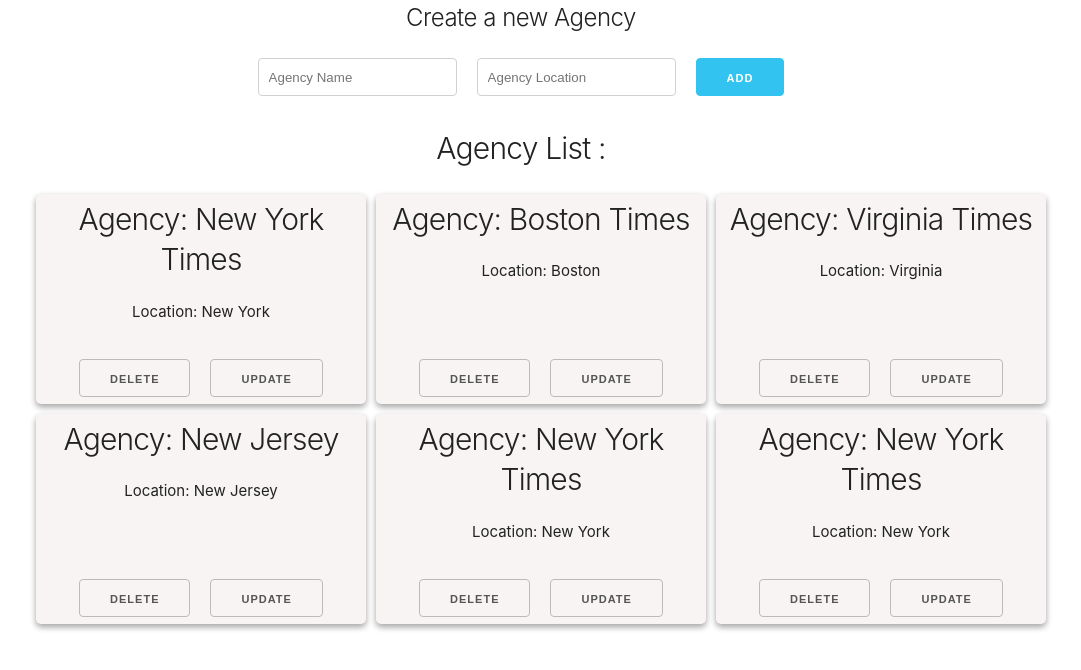
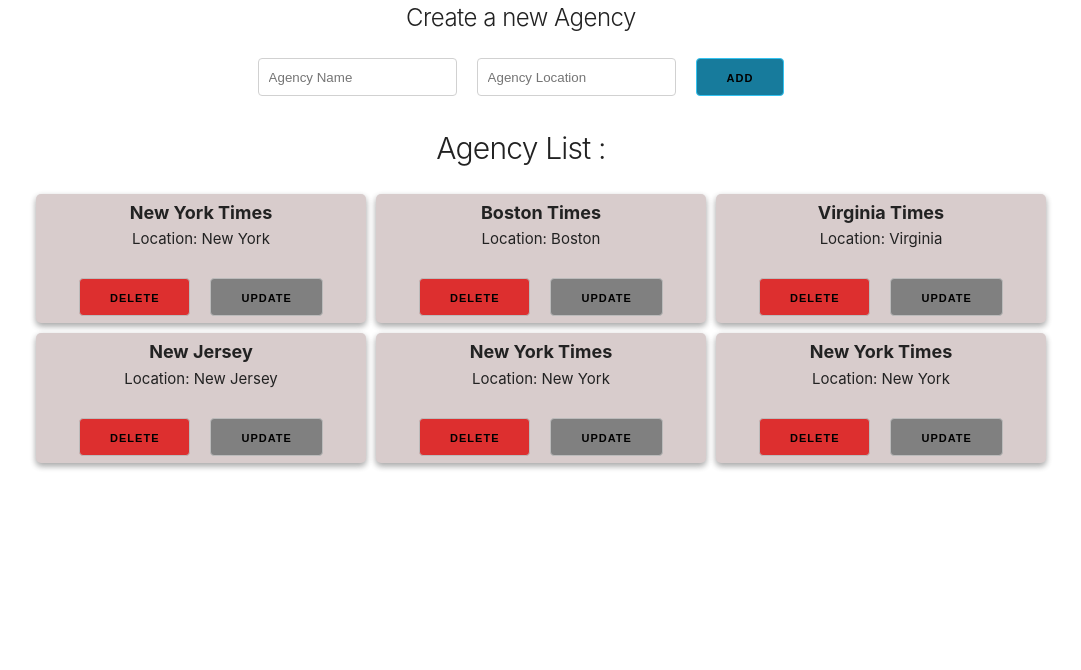
Before and after one commit to kawsarhussen16/agency-list, a React (Create React App) app in the folder myapp/: page / in a window 1280 px wide. Shown: the top 670 px of the page, without its empty margins (119-1200 px from the left). Built offline with nearby package versions, Linux system fonts and the light colour scheme.

Commit message:
Folder structure and some style updated

```diff
--- a/myapp/src/App.css
+++ b/myapp/src/App.css
@@ -4,4 +4,21 @@
 
 .input-box, .btn{
   margin: 2px 10px;
+  color: black;
 }
+.btn.button-primary{
+  color: black;
+  background: rgb(23, 123, 156);
+}
+.btn.button-secondary{
+  background-color: rgb(221, 47, 47);
+}
+.btn.button-update{
+  background-color: grey;
+}
+.btn.button-cancel{
+  background: rgb(157, 211, 230);
+}
+.btn:hover{
+  color: white;
+}
--- a/myapp/src/components/agency-list/addForm.js
+++ b/myapp/src/components/agency-list/addform/index.js
@@ -1,7 +1,7 @@
 import React from 'react'
 import { connect } from 'react-redux'
-import { addAgency } from "../../Redux/actions/agencies";
-import "./addForm.style.scss";
+import { addAgency } from "../../../Redux/actions/agencies";
+import "./index.scss";
 
 const initialState = {
      name: "",
--- a/myapp/src/components/display-data/index.js
+++ b/myapp/src/components/agency-list/display-data/index.js
@@ -1,24 +1,24 @@
 import React from 'react';
-import "./index.style.scss";
+import "./index.scss";
 
 const DisplayData = ({ agency, deleteAgency, updateAgency }) => {
      let { id, name, location } = agency;
      return (
           <div className="agency-list-item" key={id}>
                <div>
-                    <h4 >
-                         Agency: {name}
-                    </h4>
+                    <div className="agency-list-title">
+                         {name}
+                    </div>
                     <p>
                          Location: {location}
                     </p>
 
                </div>
                <div>
-                    <button className="btn" onClick={() => deleteAgency(id)}>
+                    <button className="btn button-secondary" onClick={() => deleteAgency(id)}>
                          Delete
                     </button>
-                    <button className="btn" onClick={() => updateAgency(agency)}>
+                    <button className="btn button-update" onClick={() => updateAgency(agency)}>
                          Update
                     </button>
                </div>
--- a/myapp/src/components/display-data/index.style.scss
+++ b/myapp/src/components/agency-list/display-data/index.scss
@@ -3,14 +3,17 @@
      margin: 5px;
      padding: 5px;
      width: 25vw;
-     height: 200px;
      display: flex;
      flex-direction: column;
      justify-content: space-between;
      box-shadow: 0 3px 6px rgba(0, 0, 0, 0.16), 0 3px 6px rgba(0, 0, 0, 0.23);
-     background-color: rgb(248, 244, 244);
+     background-color: rgb(216, 204, 204);
+     .agency-list-title{
+          font-weight: bold;
+          font-size: larger;
+     }
 }
 .agency-list-item:hover{
-     background-color: rgb(228, 228, 235);
+     background-color: rgb(195, 195, 202);
 
 }
--- a/myapp/src/components/agency-list/index.js
+++ b/myapp/src/components/agency-list/index.js
@@ -1,9 +1,9 @@
 import React from 'react'
 import { connect } from 'react-redux';
-import Displaydata from "../display-data";
-import AddAgency from "./addForm";
+import Displaydata from "./display-data";
+import AddAgency from "./addform";
 import UpdateForm from "./updateForm";
-import "./agency-list.style.scss";
+import "./index.scss";
 import { addAgency, deleteAgencyData } from "../../Redux/actions/agencies";
 
 class AgencyList extends React.Component {
--- a/myapp/src/components/agency-list/updateForm.js
+++ b/myapp/src/components/agency-list/updateForm/index.js
@@ -1,7 +1,7 @@
 import React, { Component } from "react";
 import { connect } from "react-redux";
-import { updateAgencyData } from "../../Redux/actions/agencies";
-import "./addForm.style.scss";
+import { updateAgencyData } from "../../../Redux/actions/agencies";
+
 class UpdateAgency extends Component {
      state = {
           name: "",
@@ -64,7 +64,7 @@
                          >
                               Update
                          </button>
-                         <button className="btn" onClick={this.props.cancelUpdate}>
+                         <button className="btn button-cancel" onClick={this.props.cancelUpdate}>
                               cancel
                          </button>
                     </form>
```
Also changed, not shown: myapp/src/components/data/data.js (deleted, +0 -35 lines), myapp/src/components/agency-list/addform/index.scss (renamed from myapp/src/components/agency-list/addForm.style.scss), myapp/src/components/agency-list/index.scss (renamed from myapp/src/components/agency-list/agency-list.style.scss).
